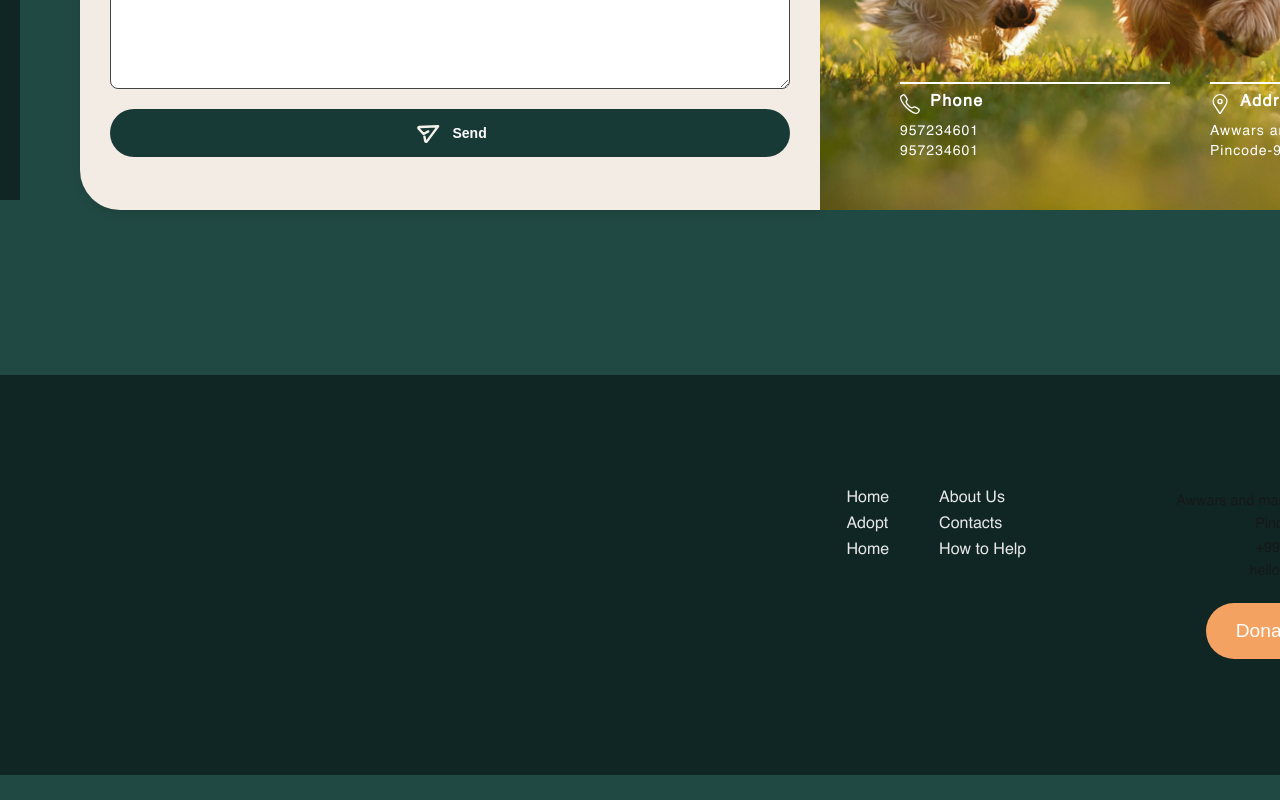
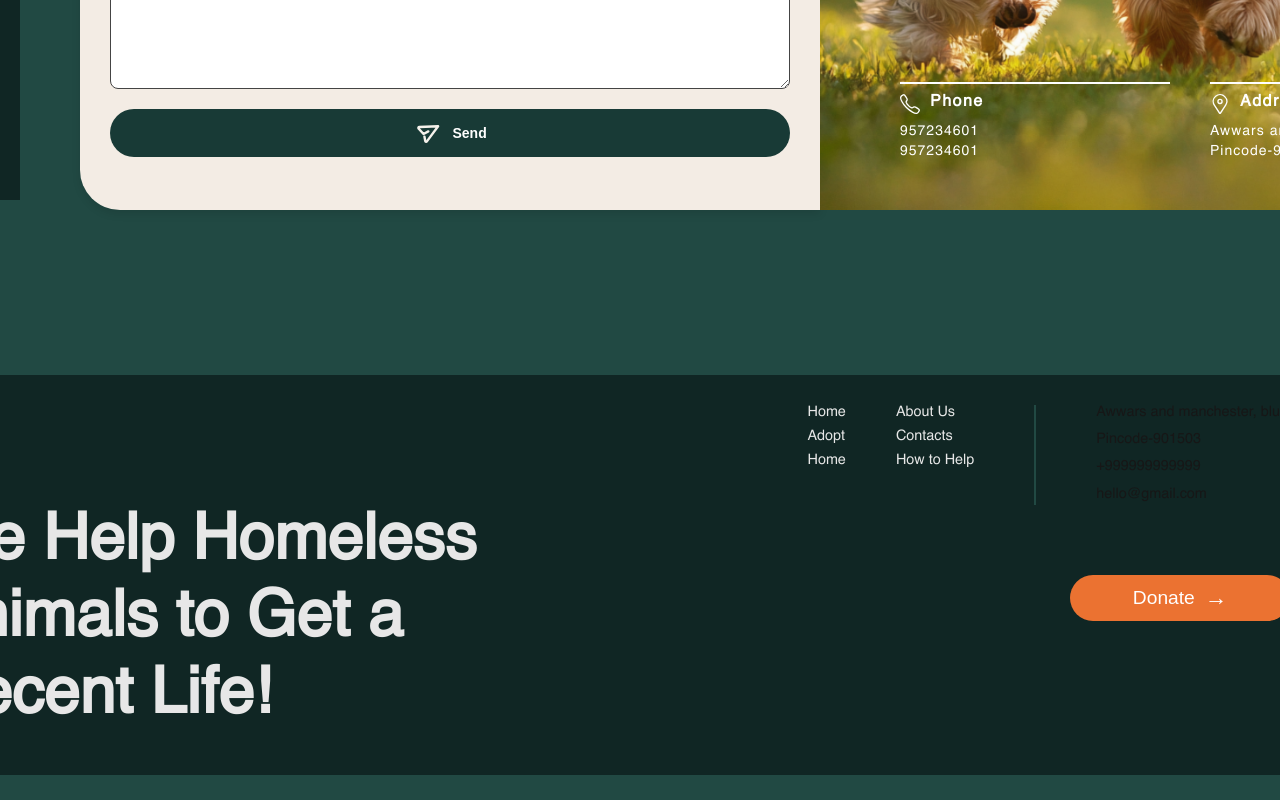
Before and after one commit to vidwanns/the_rescue_tails_, a Next.js app: page / in a window 1280 px wide. Shown: the part 4878-5678 px from the top of the page. Built offline with nearby package versions, Linux system fonts and the light colour scheme.

Commit message:
footer final

```diff
--- a/src/app/components/layout/footer.js
+++ b/src/app/components/layout/footer.js
@@ -11,7 +11,12 @@ function Footer() {
             <img src="/images/footer/logo.svg" alt="The Rescue Tails Logo" />
           </div>
 
-          {/* Text Content Positioned to the Right */}
+          {/* Text in the Bottom Left */}
+          <div className="text-left-corner">
+            <h1>We Help Homeless Animals to Get a Decent Life!</h1>
+          </div>
+
+          {/* Text Content Positioned to the Top */}
           <div className="text-container">
             <div className="text-wrapper">
               {/* Footer Links (Left side of contact) */}
@@ -27,6 +32,8 @@ function Footer() {
                   <li>How to Help</li>
                 </ul>
               </div>
+
+              <div className="vertical-divider"></div>
 
               {/* Footer Contact at Top Right */}
               <div className="footer-contact">
@@ -51,4 +58,5 @@ function Footer() {
   );
 }
 
+
 export default Footer;
--- a/src/app/styles/component/layout/footer.css
+++ b/src/app/styles/component/layout/footer.css
@@ -26,8 +26,8 @@
 .inner-container-footer {
     background-color: #102624;
     display: flex;
-    justify-content: space-between; /* Space between logo and text */
-    align-items: center;
+    justify-content: space-between;
+    align-items: flex-start; /* Aligns content to the top */
     width: 1480px;
     height: 400px;
     position: relative;
@@ -42,24 +42,42 @@
     padding-right: 15px;
 }
 
+/* Text in the Bottom Left */
+.text-left-corner {
+    position: absolute;
+    bottom: 40px; /* Adjusts the distance from the bottom */
+    left: 30px;  /* Adjusts the distance from the left */
+    color: #E7E7E7;
+    font-size: 2rem;
+    font-weight: 100;
+    line-height: 1.2;
+    max-width: 600px; /* Control text wrapping */
+}
+
+
 /* Container for Footer Links and Contact */
 .text-wrapper {
     display: flex;
     justify-content: flex-end; /* Align text elements to the right */
     align-items: flex-start; /* Align links and contact to the top */
     width: 100%;
+    position: absolute;
+    top: 0; /* Move the text-wrapper to the top of the inner container */
+    right: 0;
+    padding-top: 30px; /* Add padding to the top to avoid touching the edge */
+    padding-right :100px;
 }
 
 /* Footer Links Section */
 .footer-links {
     display: flex;
     gap: 50px;
-    margin-right: 100px; /* Add space between links and contact */
+    margin-right: 60px; /* Add space between links and contact */
 }
 
 .links-column {
     list-style: none;
-    font-size: 1rem;
+    font-size: .9rem;
     color: #E7E7E7;
 }
 
@@ -67,28 +85,39 @@
     margin-bottom: 10px;
 }
 
+/* Vertical Divider Line */
+.vertical-divider {
+    width: 2px;
+    height: 100px; /* Adjust the height based on your design */
+    background-color:  #214943;
+    margin-right: 60px; /* Space between the links and contact */
+}
+
+
 /* Footer Contact Information at the Top Right */
 .footer-contact {
-    font-size: 0.9rem;
-    line-height: 1.6;
-    text-align: right; /* Right-align the contact info */
-    margin-left: 50px;
+    font-size: .9rem;
+    line-height: 1.9;
+    text-align: left; /* Right-align the contact info */
+    margin-top: -6px;
 }
 
 /* Footer Donate Button Section */
 .footer-donate {
-    margin-top: 20px; /* Keep some space between the contact info and the donate button */
+    margin-top: 200px; /* Keep some space between the contact info and the donate button */
+    margin-left: -70px;
     display: flex;
     justify-content: flex-end; /* Align donate button to the right */
     width: 100%;
 }
 
 .donate-btn {
-    background-color: #F4A261;
+    background-color: #EB7231;
     border: none;
-    padding: 15px 30px;
+    padding: 10px 20px;
     border-radius: 50px;
     color: white;
+    width: 220px;
     font-size: 1.2rem;
     cursor: pointer;
     display: flex;
```
